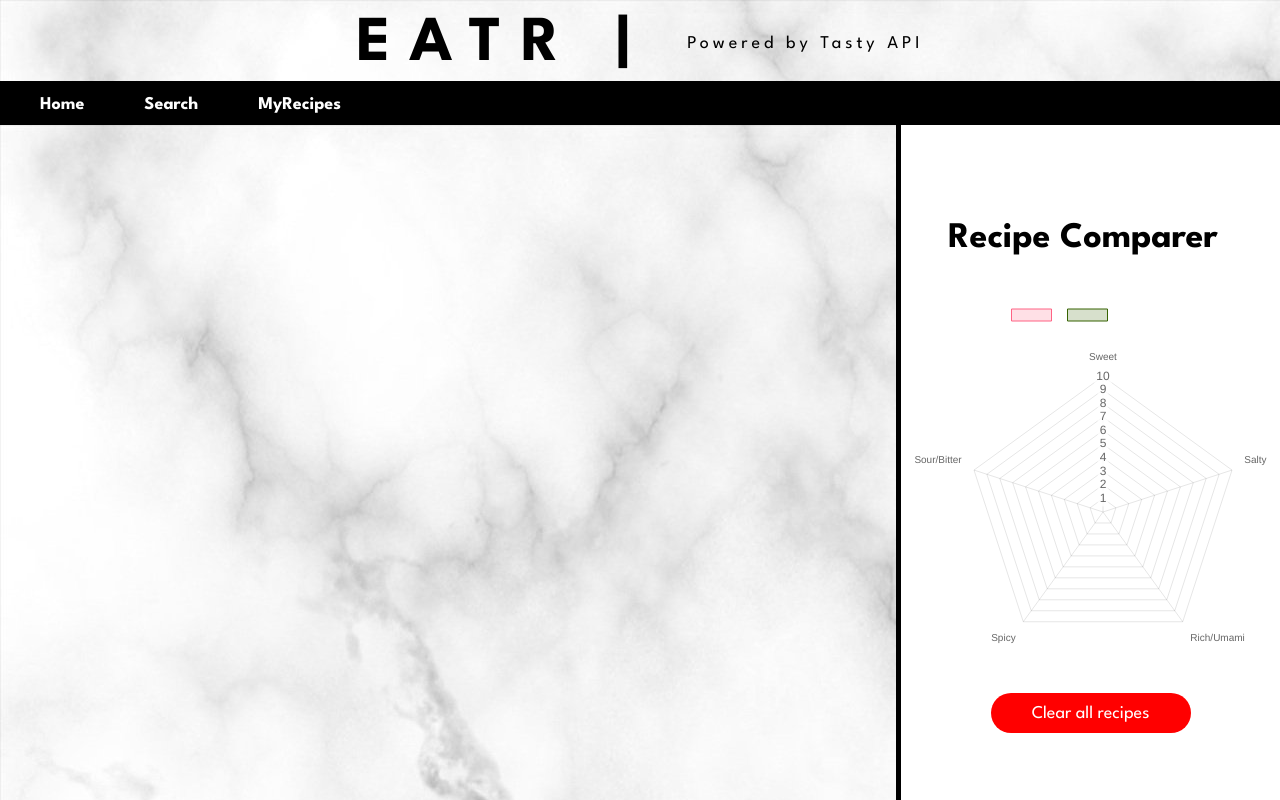
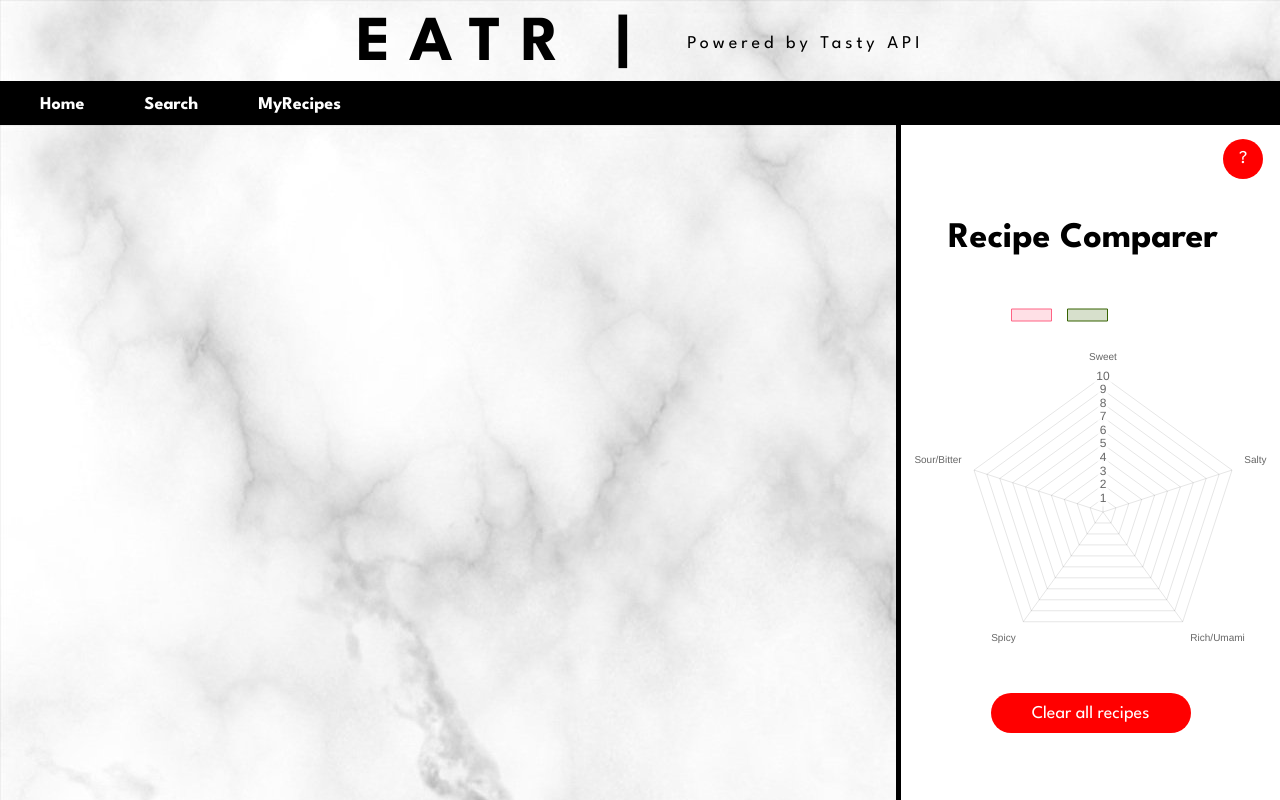
Before and after one commit to jleee14/Eatr, a React (Create React App) app: page /myrecipes in a window 1280 px wide. Built offline with nearby package versions, Linux system fonts and the light colour scheme.

Commit message:
added help modal to MyRecipes

```diff
--- a/src/components/Graph/Graph.js
+++ b/src/components/Graph/Graph.js
@@ -35,16 +35,13 @@ export default function Graph({ tasteData, index, setCount }) {
 				recipeName: tasteData.recipeName,
 				ratings: tasteData.ratings,
 			});
-			console.log("set graphvalue1");
 		} else if (index === 1) {
 			setGraphValue2({
 				...graphValue2,
 				recipeName: tasteData.recipeName,
 				ratings: tasteData.ratings,
 			});
-			console.log("set graphvalue2");
 		} else {
-			console.log("else");
 			return;
 		}
 	}
@@ -84,6 +81,7 @@ export default function Graph({ tasteData, index, setCount }) {
 				borderColor: "rgba(55, 99, 2, 1)",
 				borderWidth: 1,
 			},
+			// empty dataset to keep the scale of the radar axes at 10
 			{
 				label: "",
 				data: [10, 0, 0, 0, 0],
--- a/src/components/MyRecipes/MyRecipes.css
+++ b/src/components/MyRecipes/MyRecipes.css
@@ -13,6 +13,7 @@
 	flex-direction: column;
 	justify-content: center;
 	align-items: center;
+	position: relative;
 	width: 30%;
 	background-color: white;
 	gap: 15px;
@@ -26,3 +27,10 @@
 #clear-recipes {
 	width: 200px;
 }
+
+#help-button {
+	width: 40px;
+	position: absolute;
+	top: 2%;
+	left: 85%;
+}
--- a/src/components/MyRecipes/MyRecipes.js
+++ b/src/components/MyRecipes/MyRecipes.js
@@ -12,6 +12,7 @@ function MyRecipes(props) {
 	const [recipeArr, setRecipeArr] = useState([]);
 	const [graphData, setGraphData] = useState(initialGraphData);
 	const [dataCounter, setDataCounter] = useState(-1);
+	const [helpToggle, setHelpToggle] = useState(false);
 	function retrieveRecipes(event) {
 		for (const storedRecipe in localStorage) {
 			const object = localStorage.getItem(storedRecipe);
@@ -19,7 +20,9 @@ function MyRecipes(props) {
 			setRecipeArr((recipeArr) => [...recipeArr, newObject]);
 		}
 	}
-
+	function showHelp(event) {
+		setHelpToggle(!helpToggle);
+	}
 	useEffect(() => {
 		retrieveRecipes();
 	}, []);
@@ -47,6 +50,26 @@ function MyRecipes(props) {
 					})}
 			</div>
 			<div className="graph-compare-container">
+				{helpToggle && (
+					<div className="modal-container" id="modal">
+						<div className="modal-form-container" id="myrecipes-help">
+							<h3>How to use the Recipe Comparer</h3>
+							<p className="modal-help">
+								The recipe comparer is a chart you can use to compare the
+								recipes that you've already rated! This tool will help you plan
+								meals that are balanced in taste! In order to add a recipe to
+								the recipe comparer, double click the red plus on the recipe you
+								want to add. You can add up to 3 recipes at a time to the chart.
+								In order to clear the recipes, click the "Clear all recipes"
+								button on the bottom of the chart! Enjoy!
+							</p>
+							<button onClick={showHelp}>Ok!</button>
+						</div>
+					</div>
+				)}
+				<button id="help-button" onClick={showHelp}>
+					?
+				</button>
 				<h2>Recipe Comparer</h2>
 				<Graph
 					tasteData={graphData}
--- a/src/components/RatingModal/RatingModal.js
+++ b/src/components/RatingModal/RatingModal.js
@@ -19,7 +19,6 @@ function RatingModal({ recipe, modalVisible }) {
 		setLocalRecipe({
 			...localRecipe,
 			ratings: rating,
-			ratingsArr: [],
 		});
 	}
 
--- a/src/components/Recipe/Recipe.css
+++ b/src/components/Recipe/Recipe.css
@@ -42,3 +42,23 @@ input {
 	height: 20px;
 	border-radius: 0;
 }
+
+#myrecipes-help {
+	width: 80%;
+	text-align: center;
+	max-height: 750px;
+	line-height: 1.5;
+	height: 70%;
+	display: flex;
+	flex-direction: column;
+	justify-content: space-evenly;
+	align-items: center;
+}
+
+#myrecipes-help > p {
+	padding: 0 20px;
+}
+
+#myrecipes-help > h3 {
+	margin: 0;
+}
--- a/src/components/RecipeDetails/RecipeDetails.js
+++ b/src/components/RecipeDetails/RecipeDetails.js
@@ -46,7 +46,7 @@ function RecipeDetails(props) {
 			},
 		})
 			.then((res) => {
-				if (res.status === 404) {
+				if (res.status === "404 (Not Found)") {
 					return dispatch({
 						type: "error",
 						error: `Recipe not found! Please enter a valid recipe ID!`,
@@ -59,7 +59,6 @@ function RecipeDetails(props) {
 				dispatch({
 					type: "success",
 				});
-				console.log(data);
 				setRecipe(data);
 				setIngredientSections(data.sections);
 				setInstructions(data.instructions);
@@ -69,7 +68,6 @@ function RecipeDetails(props) {
 					type: "error",
 					error: "Oops, something went wrong! Please try again later.",
 				});
-				console.log(err);
 			});
 	}, []);
 	if (loading) {
```
